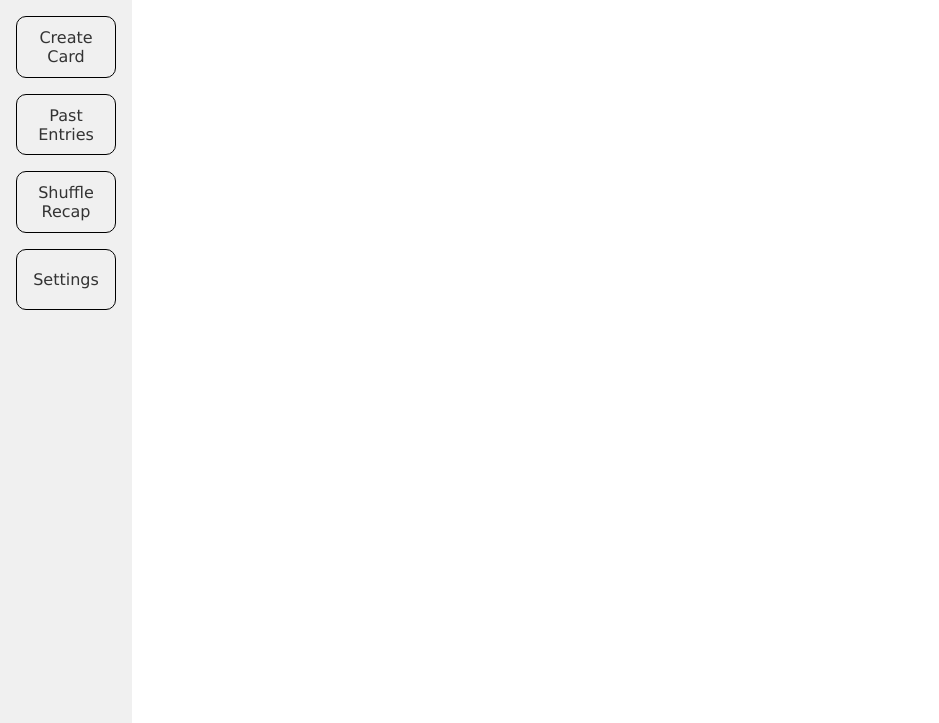
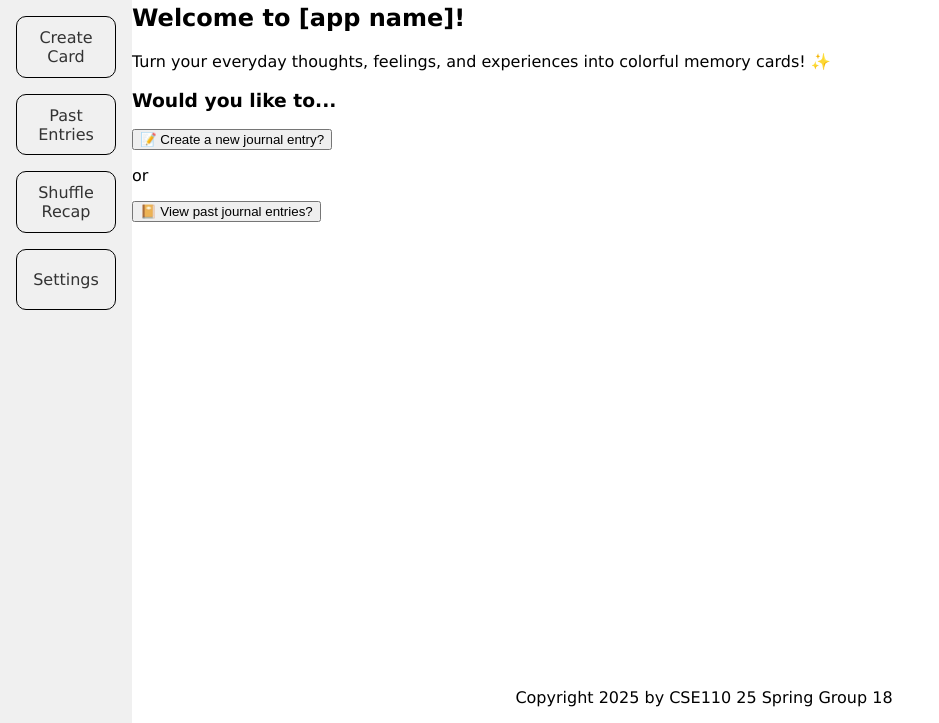
Before and after one commit to cse110-sp25-group18/project-card-journaling, a website: page index.html in a window 1280 px wide. Shown: the part 77-800 px from the top of the page, without its empty margins (0-939 px from the left). Drawn offline with Linux system fonts and the light colour scheme.

Commit message:
feat: add stuff to the homepage (#51)

```diff
--- a/index.html
+++ b/index.html
@@ -15,6 +15,18 @@
     </nav>
     <main>
         <h1>Home</h1>
+        <h2>Welcome to [app name]!</h2>
+        <p class="app-description">Turn your everyday thoughts, feelings, and experiences into colorful memory cards! ✨</p>
+        <h3>Would you like to...</h3>
+        <div class="home-buttons">
+            <button onclick="location.href='/pages/create-card.html'">📝 Create a new journal entry?</button>
+            <p class="or-text">or</p>
+            <button onclick="location.href='/pages/past-entries.html'">📔 View past journal entries?</button>
+        </div>
     </main>
+    <footer>
+        <p>Copyright 2025 by CSE110 25 Spring Group 18</p>
+    </footer>
+
 </body>
 </html>
--- a/style/general.css
+++ b/style/general.css
@@ -50,3 +50,11 @@ nav a {
 nav a:hover {
     background-color: #e6e6e6;
 }
+
+footer {
+    position: fixed;
+    bottom: 0;
+    width: 90%;
+    margin-left: 10%;
+    text-align: center;
+}
```
